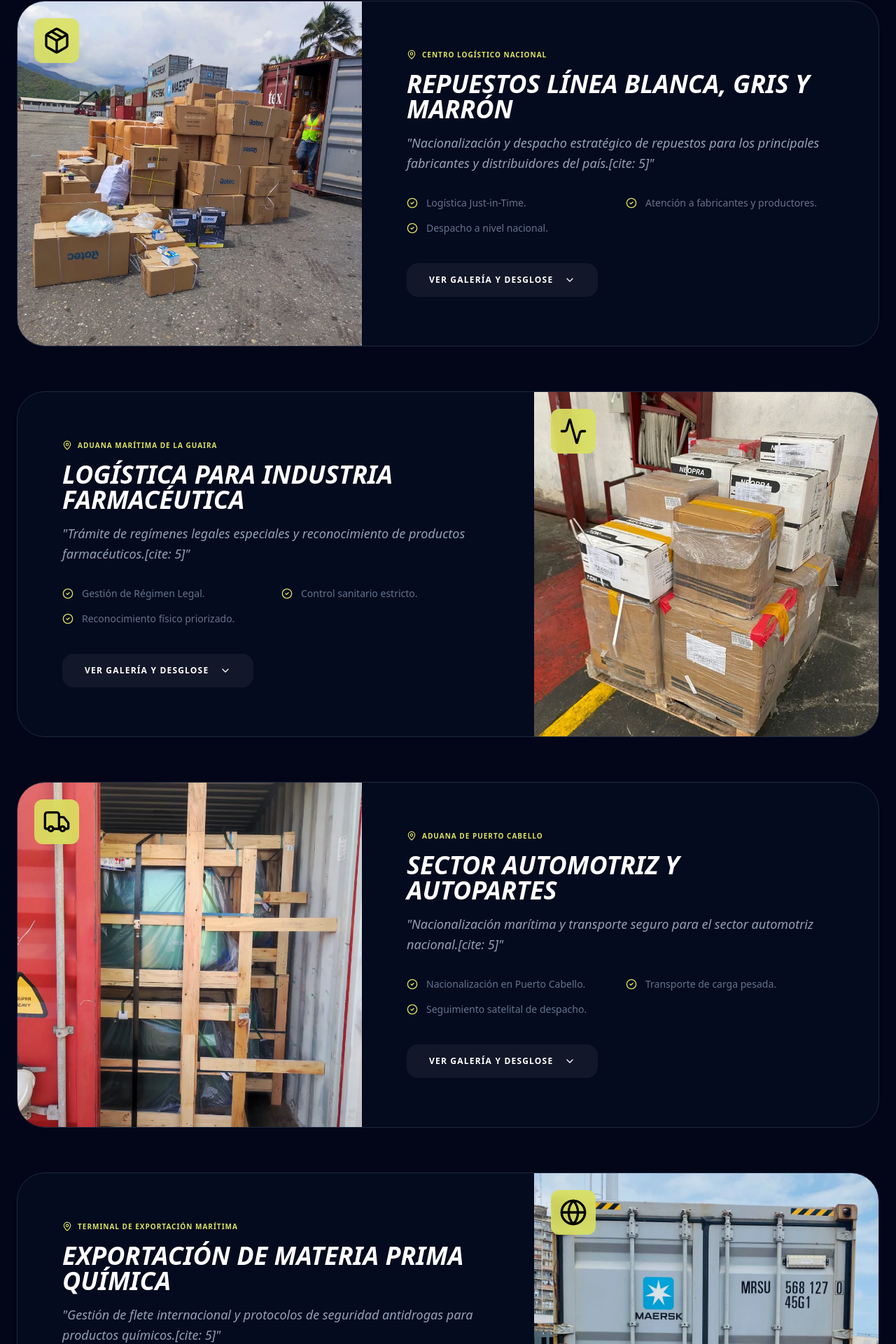
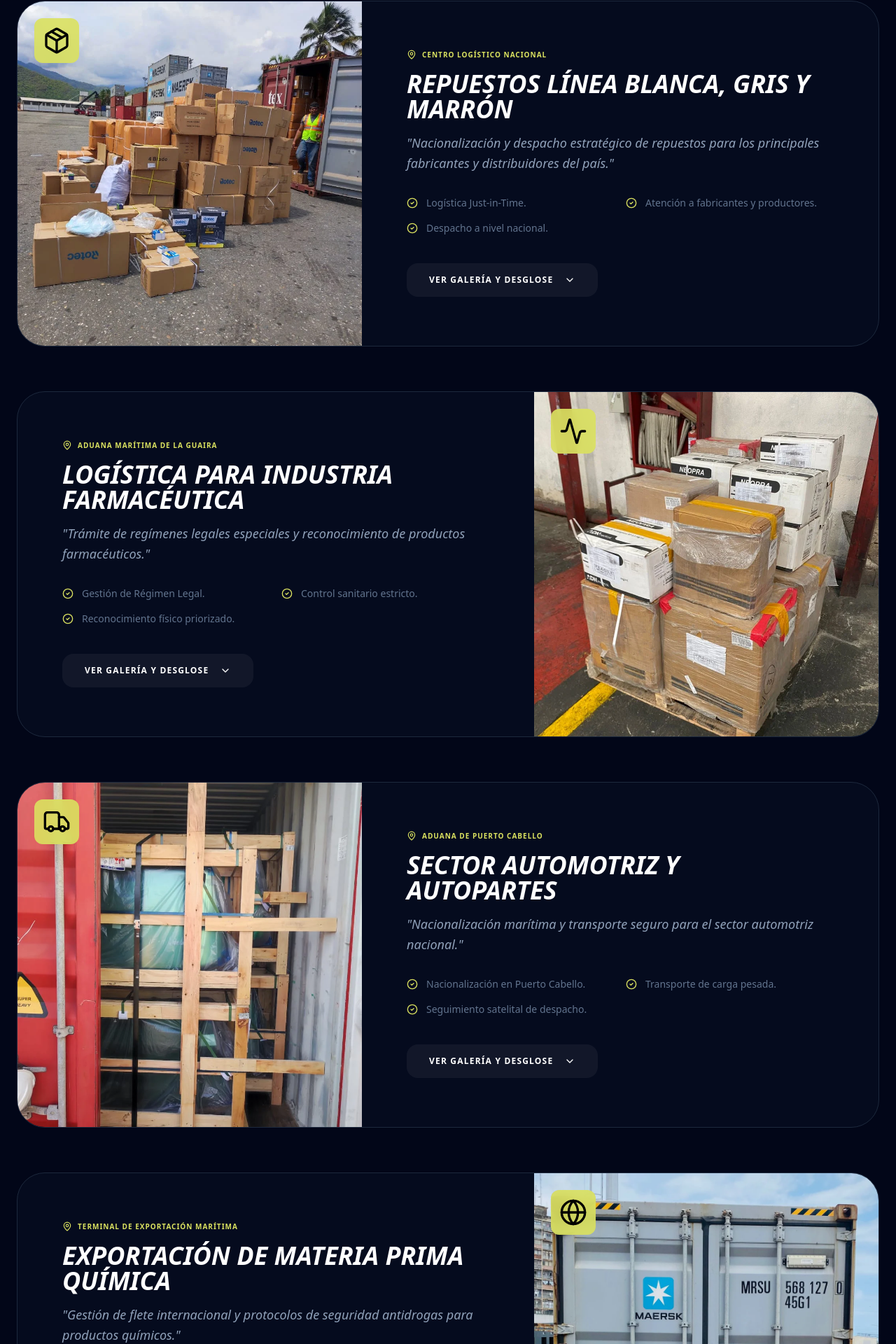
Before and after one commit to RickStekman/grupo-svl, a Next.js app: page /procesos in a window 1280 px wide. Shown: the part 393-2313 px from the top of the page at 70% size. Built offline with nearby package versions, Linux system fonts and the light colour scheme.

Commit message:
Se arreglo el error de las fotos

```diff
--- a/src/app/procesos/Imports/page.js
+++ b/src/app/procesos/Imports/page.js
@@ -78,11 +78,11 @@ export default function ImportsPage() {
   ];
 
   const galleryGlobal = [
-    { src: "/Image/OpMaritimaPC/foto(1).webp", title: "Carga en Puerto", location: "Puerto Cabello" },
-    { src: "/Image/ImpMaritimaGua/foto(2).webp", title: "Inspección de Contenedor", location: "La Guaira" },
-    { src: "/Image/ExpMarinaQuim/foto(3).webp", title: "Nacionalización Aérea", location: "Maiquetía" },
-    { src: "/Image/ImpMaritimaGua/foto(4).webp", title: "Logística Terrestre", location: "Valencia" },
-    { src: "/Image/ImpMaritimaGua/foto(5).webp", title: "Desaduanamiento", location: "Maracaibo" },
+    { src: "/Image/OpMaritimaPC/Foto(1).webp", title: "Carga en Puerto", location: "Puerto Cabello" },
+    { src: "/Image/ImpMaritimaGua/Foto(2).webp", title: "Inspección de Contenedor", location: "La Guaira" },
+    { src: "/Image/ExpMarinaQuim/Foto(3).webp", title: "Nacionalización Aérea", location: "Maiquetía" },
+    { src: "/Image/ImpMaritimaGua/Foto(4).webp", title: "Logística Terrestre", location: "Valencia" },
+    { src: "/Image/ImpMaritimaGua/Foto(5).webp", title: "Desaduanamiento", location: "Maracaibo" },
   ];
 
   return (
@@ -109,7 +109,7 @@ export default function ImportsPage() {
               Proceso de <span className="text-brand">Importación</span>
             </h1>
             <p className="text-slate-400 text-lg md:text-xl leading-relaxed max-w-2xl italic">
-              Gestionamos el ingreso de su carga al territorio nacional con precisión técnica, garantizando el cumplimiento de la normativa aduanera venezolana.[cite: 5]
+              Gestionamos el ingreso de su carga al territorio nacional con precisión técnica, garantizando el cumplimiento de la normativa aduanera venezolana.
             </p>
           </div>
         </section>
@@ -207,7 +207,7 @@ export default function ImportsPage() {
                 ¿Mercancía en camino?
               </h2>
               <p className="text-black/70 mb-10 max-w-xl mx-auto font-medium text-lg italic">
-                Asegure un proceso de nacionalización sin complicaciones con nuestro equipo de expertos aduanales.[cite: 5]
+                Asegure un proceso de nacionalización sin complicaciones con nuestro equipo de expertos aduanales.
               </p>
               <Link href="#Contact" className="inline-flex items-center gap-4 px-12 py-5 bg-black text-white font-black uppercase text-sm tracking-[0.2em] rounded-2xl hover:scale-105 transition-all shadow-2xl">
                 Solicitar Asesoría <ArrowRight size={20} />
--- a/src/app/procesos/page.js
+++ b/src/app/procesos/page.js
@@ -28,17 +28,17 @@ export default function ProcesosPage() {
       type: "Importación",
       title: "Repuestos Línea Blanca, Gris y Marrón",
       location: "Centro Logístico Nacional",
-      desc: "Nacionalización y despacho estratégico de repuestos para los principales fabricantes y distribuidores del país.[cite: 5]",
+      desc: "Nacionalización y despacho estratégico de repuestos para los principales fabricantes y distribuidores del país.",
       longDesc: "Gestionamos el ingreso de componentes críticos para la industria de electrodomésticos (línea blanca), electrónica (línea marrón) y equipos de oficina (línea gris). Optimizamos la cadena desde el puerto hasta el fabricante, asegurando que el flujo de producción no se detenga.",
       icon: <Package className="size-10" />,
       color: "from-blue-600/20 to-transparent",
       mainImage: "/Image/ImpMaritimaGua/foto(8).webp",
       features: ["Logística Just-in-Time.", "Atención a fabricantes y productores.", "Despacho a nivel nacional."],
-      details: "Se coordinó la clasificación arancelaria de piezas multimarca y la logística de última milla para un distribuidor líder, reduciendo tiempos de entrega en un 20%.[cite: 5]",
+      details: "Se coordinó la clasificación arancelaria de piezas multimarca y la logística de última milla para un distribuidor líder, reduciendo tiempos de entrega en un 20%.",
       gallery: [
-        "/Image/ImpMaritimaGua/foto(10).webp", "/Image/ImpMaritimaGua/foto(2).webp",
-        "/Image/ImpMaritimaGua/foto(3).webp", "/Image/ImpMaritimaGua/foto(4).webp",
-        "/Image/ImpMaritimaGua/foto(5).webp", "/Image/ImpMaritimaGua/foto(9).webp"
+        "/Image/ImpMaritimaGua/Foto(10).webp", "/Image/ImpMaritimaGua/Foto(2).webp",
+        "/Image/ImpMaritimaGua/Foto(3).webp", "/Image/ImpMaritimaGua/Foto(4).webp",
+        "/Image/ImpMaritimaGua/Foto(5).webp", "/Image/ImpMaritimaGua/Foto(9).webp"
       ]
     },
     {
@@ -46,17 +46,17 @@ export default function ProcesosPage() {
       type: "Importación",
       title: "Logística para Industria Farmacéutica",
       location: "Aduana Marítima de La Guaira",
-      desc: "Trámite de regímenes legales especiales y reconocimiento de productos farmacéuticos.[cite: 5]",
+      desc: "Trámite de regímenes legales especiales y reconocimiento de productos farmacéuticos.",
       longDesc: "Operación de alta complejidad que incluye la gestión ante entes reguladores para el ingreso de medicamentos y materia prima para laboratorios. Cumplimos con los protocolos de reconocimiento en la aduana marítima de La Guaira, priorizando la integridad de la carga.",
       icon: <Activity className="size-10" />,
       color: "from-green-600/20 to-transparent",
-      mainImage: "/Image/ImpTraminteFarm/foto(1).webp",
+      mainImage: "/Image/ImpTraminteFarm/Foto(1).webp",
       features: ["Gestión de Régimen Legal.", "Control sanitario estricto.", "Reconocimiento físico priorizado."],
-      details: "Logramos la nacionalización de insumos médicos críticos cumpliendo con toda la permisología sanitaria exigida por la ley venezolana en tiempo récord.[cite: 5]",
+      details: "Logramos la nacionalización de insumos médicos críticos cumpliendo con toda la permisología sanitaria exigida por la ley venezolana en tiempo récord.",
       gallery: [
-        "/Image/ImpTraminteFarm/foto(5).webp", "/Image/ImpTraminteFarm/foto(9).webp",
-        "/Image/ImpTraminteFarm/foto(3).webp", "/Image/ImpTraminteFarm/foto(6).webp",
-        "/Image/ImpTraminteFarm/foto(10).webp", "/Image/ImpTraminteFarm/foto(7).webp"
+        "/Image/ImpTraminteFarm/Foto(5).webp", "/Image/ImpTraminteFarm/Foto(9).webp",
+        "/Image/ImpTraminteFarm/Foto(3).webp", "/Image/ImpTraminteFarm/Foto(6).webp",
+        "/Image/ImpTraminteFarm/Foto(10).webp", "/Image/ImpTraminteFarm/Foto(7).webp"
       ]
     },
     {
@@ -64,17 +64,17 @@ export default function ProcesosPage() {
       type: "Importación",
       title: "Sector Automotriz y Autopartes",
       location: "Aduana de Puerto Cabello",
-      desc: "Nacionalización marítima y transporte seguro para el sector automotriz nacional.[cite: 5]",
+      desc: "Nacionalización marítima y transporte seguro para el sector automotriz nacional.",
       longDesc: "Desarrollamos la logística integral para distribuidores de repuestos y vehículos. Desde la recepción en Puerto Cabello hasta el despacho final, garantizamos seguridad y agilidad en cada paso del proceso aduanal.",
       icon: <Truck className="size-10" />,
       color: "from-yellow-600/20 to-transparent",
-      mainImage: "/Image/OpMaritimaPC/foto(1).webp",
+      mainImage: "/Image/OpMaritimaPC/Foto(1).webp",
       features: ["Nacionalización en Puerto Cabello.", "Transporte de carga pesada.", "Seguimiento satelital de despacho."],
-      details: "Coordinación de operativos de carga suelta y contenedores para asegurar el abastecimiento de repuestos originales a redes de concesionarios.[cite: 5]",
+      details: "Coordinación de operativos de carga suelta y contenedores para asegurar el abastecimiento de repuestos originales a redes de concesionarios.",
       gallery: [
-        "/Image/OpMaritimaPC/foto(2).webp", "/Image/OpMaritimaPC/foto(5).webp",
-        "/Image/OpMaritimaPC/foto(3).webp", "/Image/OpMaritimaPC/foto(6).webp",
-        "/Image/OpMaritimaPC/foto(4).webp", "/Image/OpMaritimaPC/foto(1).webp"
+        "/Image/OpMaritimaPC/Foto(2).webp", "/Image/OpMaritimaPC/Foto(5).webp",
+        "/Image/OpMaritimaPC/Foto(3).webp", "/Image/OpMaritimaPC/Foto(6).webp",
+        "/Image/OpMaritimaPC/Foto(4).webp", "/Image/OpMaritimaPC/Foto(1).webp"
       ]
     },
     {
@@ -82,27 +82,27 @@ export default function ProcesosPage() {
       type: "Exportación",
       title: "Exportación de Materia Prima Química",
       location: "Terminal de Exportación Marítima",
-      desc: "Gestión de flete internacional y protocolos de seguridad antidrogas para productos químicos.[cite: 5]",
+      desc: "Gestión de flete internacional y protocolos de seguridad antidrogas para productos químicos.",
       longDesc: "Llevamos la producción nacional de materia prima química a mercados globales. Esta operación incluye la coordinación de inspecciones especiales de unidades antidrogas y la gestión de fletes marítimos competitivos para el productor nacional.",
       icon: <Globe className="size-10" />,
       color: "from-purple-600/20 to-transparent",
-      mainImage: "/Image/ExpMarinaQuim/foto(2).webp",
+      mainImage: "/Image/ExpMarinaQuim/Foto(2).webp",
       features: ["Reconocimiento antidroga.", "Flete marítimo de exportación.", "Soporte a productores locales."],
-      details: "Aseguramos el flujo de exportación de productos químicos cumpliendo con los estándares internacionales de seguridad y las regulaciones locales de salida.[cite: 5]",
+      details: "Aseguramos el flujo de exportación de productos químicos cumpliendo con los estándares internacionales de seguridad y las regulaciones locales de salida.",
       gallery: [
-        "/Image/ExpMarinaQuim/foto(3).webp", "/Image/ExpMarinaQuim/foto(13).webp",
-        "/Image/ExpMarinaQuim/foto(1).webp", "/Image/ExpMarinaQuim/foto(20).webp",
-        "/Image/ExpMarinaQuim/foto(7).webp", "/Image/ExpMarinaQuim/foto(21).webp"
+        "/Image/ExpMarinaQuim/Foto(3).webp", "/Image/ExpMarinaQuim/Foto(13).webp",
+        "/Image/ExpMarinaQuim/Foto(1).webp", "/Image/ExpMarinaQuim/Foto(20).webp",
+        "/Image/ExpMarinaQuim/Foto(7).webp", "/Image/ExpMarinaQuim/Foto(21).webp"
       ]
     }
   ];
 
   const galleryGlobal = [
-    { src: "/Image/OpMaritimaPC/foto(1).webp", title: "Carga en Puerto", location: "Puerto Cabello" },
-    { src: "/Image/ImpMaritimaGua/foto(2).webp", title: "Inspección de Contenedor", location: "La Guaira" },
-    { src: "/Image/ExpMarinaQuim/foto(3).webp", title: "Nacionalización Aérea", location: "Maiquetía" },
-    { src: "/Image/ImpMaritimaGua/foto(4).webp", title: "Logística Terrestre", location: "Valencia" },
-    { src: "/Image/ImpMaritimaGua/foto(5).webp", title: "Desaduanamiento", location: "Maracaibo" },
+    { src: "/Image/OpMaritimaPC/Foto(1).webp", title: "Carga en Puerto", location: "Puerto Cabello" },
+    { src: "/Image/ImpMaritimaGua/Foto(2).webp", title: "Inspección de Contenedor", location: "La Guaira" },
+    { src: "/Image/ExpMarinaQuim/Foto(3).webp", title: "Nacionalización Aérea", location: "Maiquetía" },
+    { src: "/Image/ImpMaritimaGua/Foto(4).webp", title: "Logística Terrestre", location: "Valencia" },
+    { src: "/Image/ImpMaritimaGua/Foto(5).webp", title: "Desaduanamiento", location: "Maracaibo" },
   ];
 
   return (
@@ -131,7 +131,7 @@ export default function ProcesosPage() {
               Nuestros <span className="text-brand-dark">Casos de Éxito</span>
             </motion.h1>
             <p className="text-slate-400 max-w-2xl mx-auto text-sm md:text-lg leading-relaxed">
-              Experiencia real en aduanas aéreas, marítimas y terrestres para los sectores más exigentes de Venezuela.[cite: 5]
+              Experiencia real en aduanas aéreas, marítimas y terrestres para los sectores más exigentes de Venezuela.
             </p>
           </div>
         </section>
```
Also changed, not shown: src/app/procesos/Exports/page.js (+7 -7 lines).
